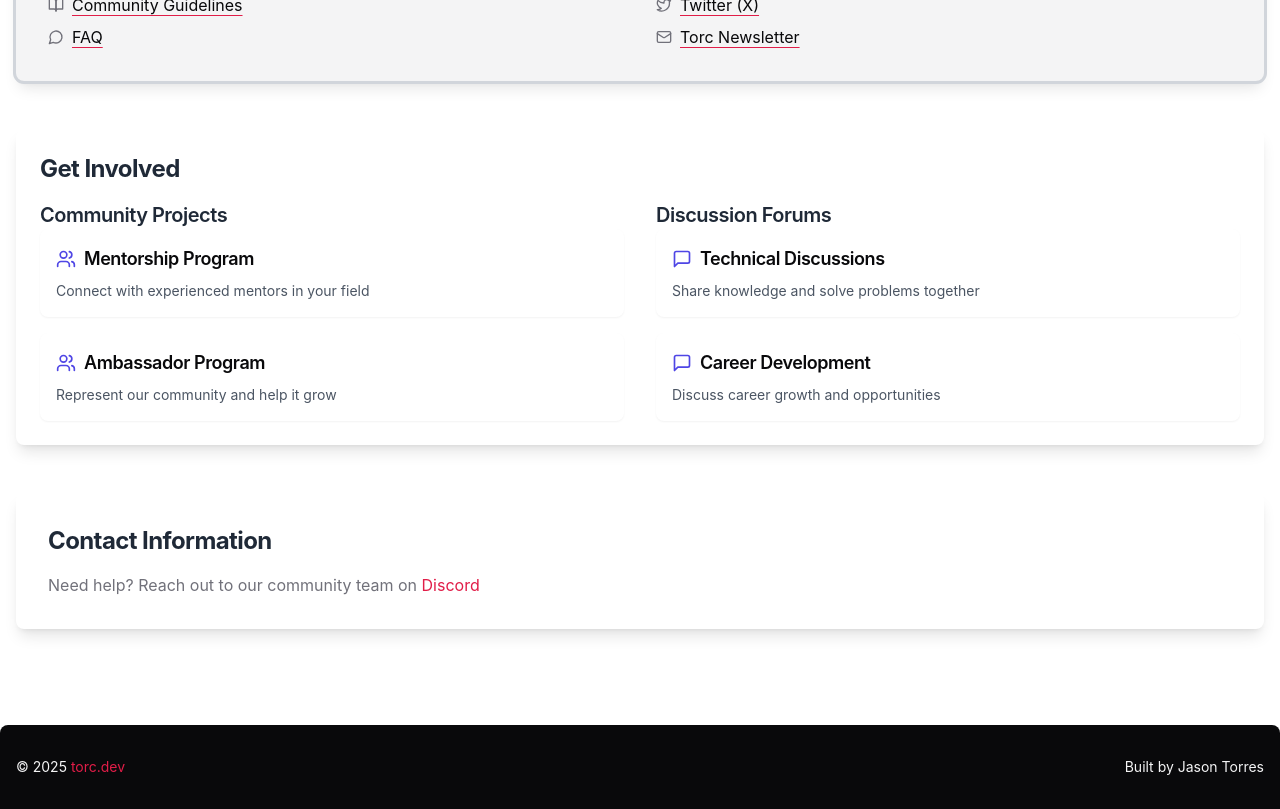
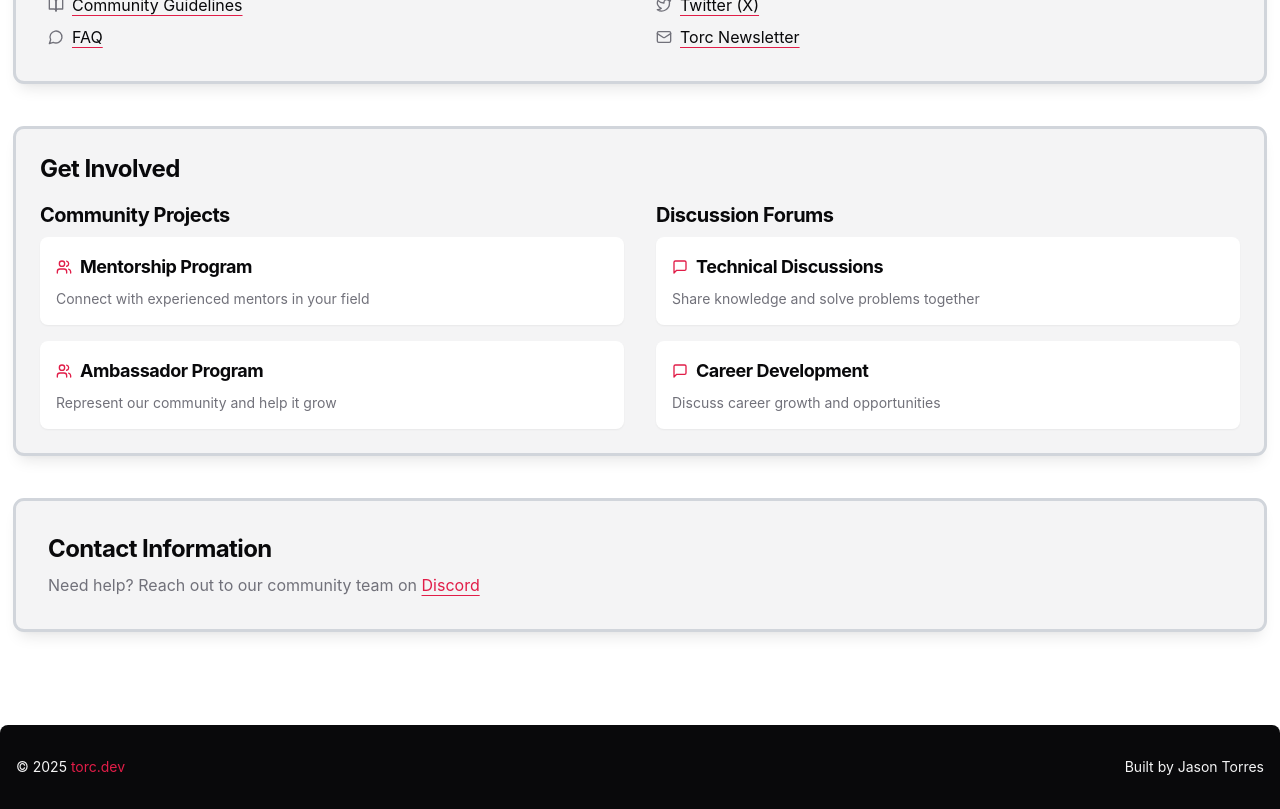
Before and after one commit to ryandotfurrer/project-8, a React (Vite) app: page / in a window 1280 px wide. Shown: the part 1900-2709 px from the top of the page. Built offline with nearby package versions, Linux system fonts and the light colour scheme; no server answers; the database is empty; a web font is replaced by a local one.

Commit message:
Refactor AuthModal and GetInvolved components for improved styling and consistency: Updated layout and styles to enhance user experience, including adjustments to headings, link styles, and background colors. Improved accessibility and visual hierarchy across components.

```diff
--- a/src/components/AuthModal.tsx
+++ b/src/components/AuthModal.tsx
@@ -1,5 +1,5 @@
+import { Mail, Lock } from 'lucide-react';
 import React, { useState } from 'react';
-import { Mail, Lock } from 'lucide-react';
 
 interface AuthModalProps {
   onSubmit: (email: string, password: string) => Promise<boolean>;
--- a/src/components/GetInvolved.tsx
+++ b/src/components/GetInvolved.tsx
@@ -3,51 +3,63 @@ import { Users, MessageSquare } from 'lucide-react';
 
 const GetInvolved = () => {
   return (
-    <div className="bg-white rounded-lg shadow-lg p-6">
-      <h2 className="text-2xl font-bold text-gray-800 mb-4">Get Involved</h2>
-      <div className="grid md:grid-cols-2 gap-8">
+    <div className="bg-muted outline-border rounded-lg p-6 shadow-lg outline dark:shadow-none">
+      <h2 className="mb-4">Get Involved</h2>
+      <div className="grid gap-8 md:grid-cols-2">
         <div>
-          <h3 className="text-xl font-semibold text-gray-800">Community Projects</h3>
+          <h3 className="mb-2">Community Projects</h3>
           <ul className="space-y-4">
             <li>
-              <Link to="/mentorship" className="block p-4 bg-white rounded-lg shadow-sm hover:shadow-md transition-shadow">
-                <div className="flex items-center mb-2">
-                  <Users className="w-5 h-5 text-indigo-600 mr-2" />
-                  <h4 className="font-semibold">Mentorship Program</h4>
+              <Link
+                to="/mentorship"
+                className="bg-background dark:shadow-non block rounded-lg p-4 shadow-sm transition-all duration-300 ease-in-out hover:-translate-y-0.5 hover:shadow-md dark:hover:outline"
+              >
+                <div className="mb-2 flex items-center">
+                  <Users className="text-primary mr-2 size-4" />
+                  <h4>Mentorship Program</h4>
                 </div>
-                <p className="text-gray-600 text-sm">Connect with experienced mentors in your field</p>
+                <p className="text-muted-foreground text-sm">Connect with experienced mentors in your field</p>
               </Link>
             </li>
             <li>
-              <Link to="/ambassador" className="block p-4 bg-white rounded-lg shadow-sm hover:shadow-md transition-shadow">
-                <div className="flex items-center mb-2">
-                  <Users className="w-5 h-5 text-indigo-600 mr-2" />
-                  <h4 className="font-semibold">Ambassador Program</h4>
+              <Link
+                to="/ambassador"
+                className="bg-background dark:shadow-non block rounded-lg p-4 shadow-sm transition-all duration-300 ease-in-out hover:-translate-y-0.5 hover:shadow-md dark:hover:outline"
+              >
+                <div className="mb-2 flex items-center">
+                  <Users className="text-primary mr-2 size-4" />
+                  <h4>Ambassador Program</h4>
                 </div>
-                <p className="text-gray-600 text-sm">Represent our community and help it grow</p>
+                <p className="text-muted-foreground text-sm">Represent our community and help it grow</p>
               </Link>
             </li>
           </ul>
         </div>
         <div>
-          <h3 className="text-xl font-semibold text-gray-800">Discussion Forums</h3>
+          <h3 className="mb-2">Discussion Forums</h3>
           <ul className="space-y-4">
             <li>
-              <a href="https://discord.gg/8N3PZu8yE3" className="block p-4 bg-white rounded-lg shadow-sm hover:shadow-md transition-shadow">
-                <div className="flex items-center mb-2">
-                  <MessageSquare className="w-5 h-5 text-indigo-600 mr-2" />
-                  <h4 className="font-semibold">Technical Discussions</h4>
+              <a
+                href="https://discord.gg/8N3PZu8yE3"
+                className="bg-background dark:shadow-non block rounded-lg p-4 shadow-sm transition-all duration-300 ease-in-out hover:-translate-y-0.5 hover:shadow-md dark:hover:outline"
+              >
+                <div className="mb-2 flex items-center">
+                  <MessageSquare className="text-primary mr-2 size-4" />
+                  <h4>Technical Discussions</h4>
                 </div>
-                <p className="text-gray-600 text-sm">Share knowledge and solve problems together</p>
+                <p className="text-muted-foreground text-sm">Share knowledge and solve problems together</p>
               </a>
             </li>
             <li>
-              <a href="https://discord.gg/m4NnuZGpjj" className="block p-4 bg-white rounded-lg shadow-sm hover:shadow-md transition-shadow">
-                <div className="flex items-center mb-2">
-                  <MessageSquare className="w-5 h-5 text-indigo-600 mr-2" />
-                  <h4 className="font-semibold">Career Development</h4>
+              <a
+                href="https://discord.gg/m4NnuZGpjj"
+                className="bg-background dark:shadow-non block rounded-lg p-4 shadow-sm transition-all duration-300 ease-in-out hover:-translate-y-0.5 hover:shadow-md dark:hover:outline"
+              >
+                <div className="mb-2 flex items-center">
+                  <MessageSquare className="text-primary mr-2 size-4" />
+                  <h4>Career Development</h4>
                 </div>
-                <p className="text-gray-600 text-sm">Discuss career growth and opportunities</p>
+                <p className="text-muted-foreground text-sm">Discuss career growth and opportunities</p>
               </a>
             </li>
           </ul>
--- a/src/pages/Home.tsx
+++ b/src/pages/Home.tsx
@@ -58,11 +58,11 @@ export default function Home() {
       <QuickLinks />
       <GetInvolved />
 
-      <section className="my-12 rounded-lg bg-white p-8 shadow-lg">
-        <h2 className="mb-4 text-2xl font-bold text-gray-800">Contact Information</h2>
-        <p className="">
+      <section className="bg-muted outline-border my-12 rounded-lg p-8 shadow-lg outline dark:shadow-none">
+        <h2 className="mb-2">Contact Information</h2>
+        <p>
           Need help? Reach out to our community team on{' '}
-          <a href="https://discord.gg/ZA8Gj95dbj" className="">
+          <a href="https://discord.gg/ZA8Gj95dbj" className="underline underline-offset-4">
             Discord
           </a>
         </p>
```
